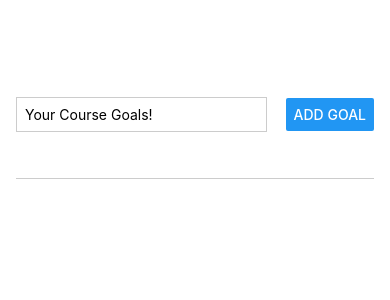
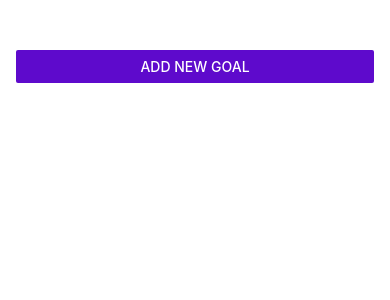
Before and after one commit to sam-apps-craft/RNCourse2, a React Native app: screen / in a window 390 px wide. Shown: the top 300 px of the page. Built offline with nearby package versions, Linux system fonts and the light colour scheme.

Commit message:
deleting goals

```diff
--- a/App.js
+++ b/App.js
@@ -1,11 +1,16 @@
 import { useState } from "react";
-import { StyleSheet, View, FlatList } from "react-native";
+import { StyleSheet, View, FlatList, Button } from "react-native";
 
 import GoalItem from "./components/GolItem";
 import GoalInput from "./components/GoalInput";
 
 export default function App() {
   const [courseGoals, setCourseGoals] = useState([]);
+  const [modalIsVisible, setModalIsVisible] = useState(false);
+
+  function startAddGoalHandler() {
+    setModalIsVisible(true);
+  }
 
   function addGoalHandler(enteredGoalText) {
     setCourseGoals((currentCourseGoals) => [
@@ -14,20 +19,32 @@
     ]);
   }
 
-  function deleteGoalHandler() {}
+  function deleteGoalHandler(id) {
+    setCourseGoals((currentCourseGoals) => {
+      return currentCourseGoals.filter((goal) => goal.id !== id);
+    });
+  }
 
   return (
     <View style={styles.appContainer}>
-      <GoalInput onAddGoal={addGoalHandler} />
+      <Button
+        title="Add New Goal"
+        color={"#5e0acc"}
+        onPress={startAddGoalHandler}
+      />
+
+      <GoalInput visible={modalIsVisible} onAddGoal={addGoalHandler} />
       <View style={styles.goalsContainer}>
         <FlatList
           data={courseGoals}
           renderItem={(itemData) => {
-            return;
-            <GoalItem
-              text={itemData.item.text}
-              onDeleteItem={deleteGoalHandler}
-            />;
+            return (
+              <GoalItem
+                text={itemData.item.text}
+                id={itemData.item.id}
+                onDeleteItem={deleteGoalHandler}
+              />
+            );
           }}
           keyExtractor={(item, index) => {
             return item.id;
--- a/components/GoalInput.js
+++ b/components/GoalInput.js
@@ -1,5 +1,5 @@
 import { useState } from "react";
-import { View, TextInput, StyleSheet, Button } from "react-native";
+import { View, TextInput, StyleSheet, Button, Modal } from "react-native";
 
 function GoalInput(props) {
   const [enteredGoalText, setEnteredGoalText] = useState("");
@@ -14,6 +14,7 @@
   }
 
   return (
+    <Modal visible={props.visible} animationType="slide">
       <View style={styles.inputContainer}>
         <TextInput
           style={styles.textInput}
@@ -21,8 +22,17 @@
           onChangeText={goalInputHandler}
           value={enteredGoalText}
         />
+        <View style={styles.buttonContainer}>
+          <View style={styles.button}>
             <Button title="Add Goal" onPress={addGoalHandler} />
           </View>
+
+          <View style={styles.button}>
+            <Button title="Cancel" />
+          </View>
+        </View>
+      </View>
+    </Modal>
   );
 }
 
@@ -31,8 +41,8 @@
 const styles = StyleSheet.create({
   inputContainer: {
     flex: 1,
-    flexDirection: "row",
-    justifyContent: "space-between",
+padding: 16,
+    justifyContent: "center",
     alignItems: "center",
     marginBottom: 24,
     borderBottomWidth: 1,
@@ -41,8 +51,16 @@
   textInput: {
     borderWidth: 1,
     borderColor: "#cccccc",
-    width: "70%",
-    marginRight: 8,
+    width: "100%",
         padding: 8,
   },
+  buttonContainer: {
+    marginTop: 16,
+    flexDirection: "row",
+  },
+  button: {
+
+    width: '25%',
+    marginHorizontal: 48
+  }
 });
--- a/components/GolItem.js
+++ b/components/GolItem.js
@@ -2,11 +2,15 @@
 
 function GoalItem(props) {
   return (
-    <Pressable onPress={props.onDeleteItem}>
       <View style={styles.goalItem}>
-        <Text style={styles.goalText}>{props.text}</Text>
+    <Pressable
+    android_ripple={{ color: '#c6b2e0'}}
+    onPress={props.onDeleteItem.bind(this, props.id)}
+    style={({pressed}) => pressed && styles.pressedItem}
+    >
+        <Text  style={styles.goalText}>{props.text}</Text>
+    </Pressable>
       </View>
-    </Pressable>
   );
 }
 
@@ -17,10 +21,15 @@
     margin: 8,
     borderRadius: 6,
     backgroundColor: "#5e0acc",
-    padding: 5,
+
   },
+
+pressedItem: {
+  opacity: 0.5
+},
 
   goalText: {
     color: "white",
+    padding: 5
   },
 });
```
Lines whose indentation alone changed are shown as unchanged.
